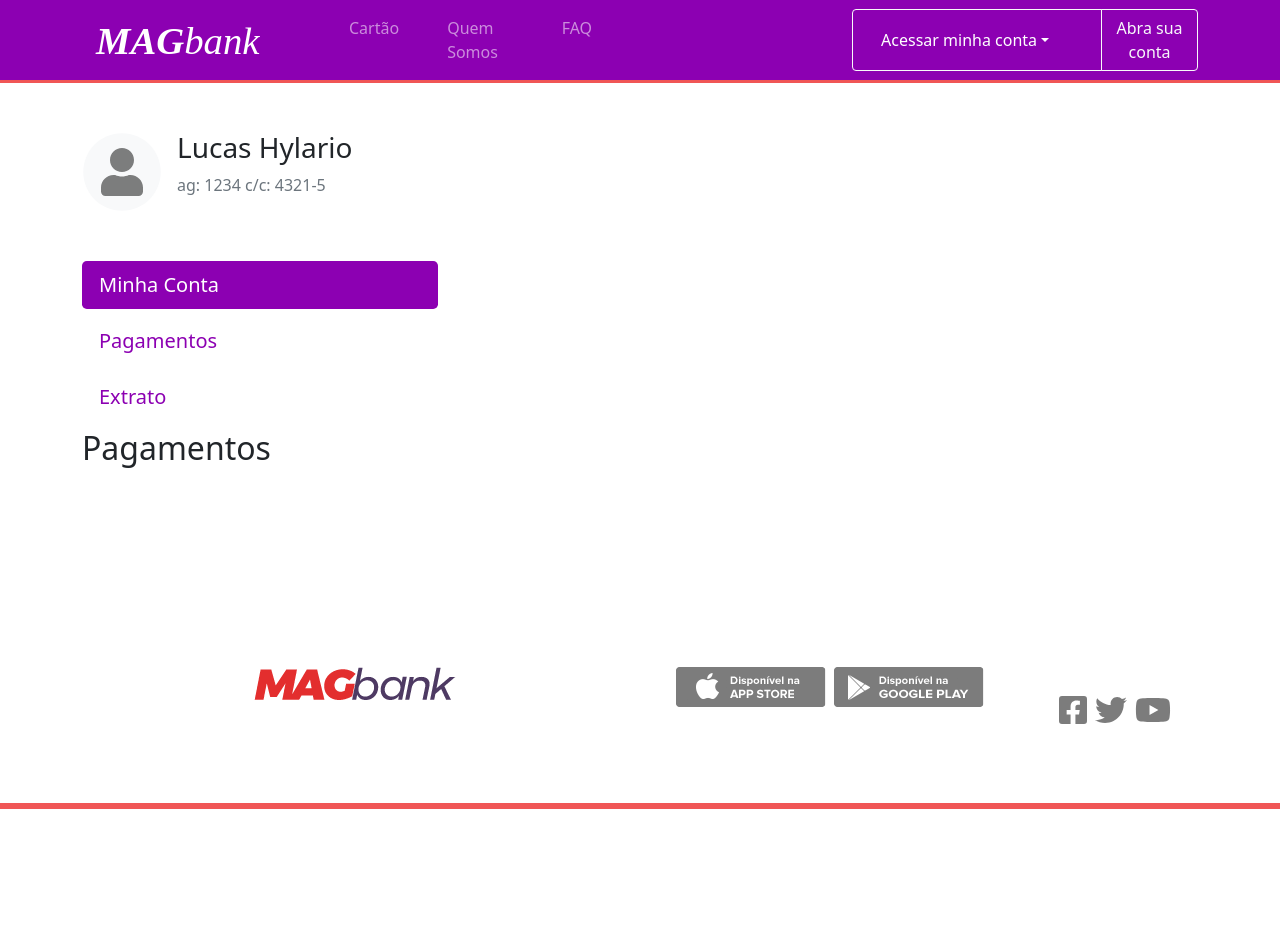
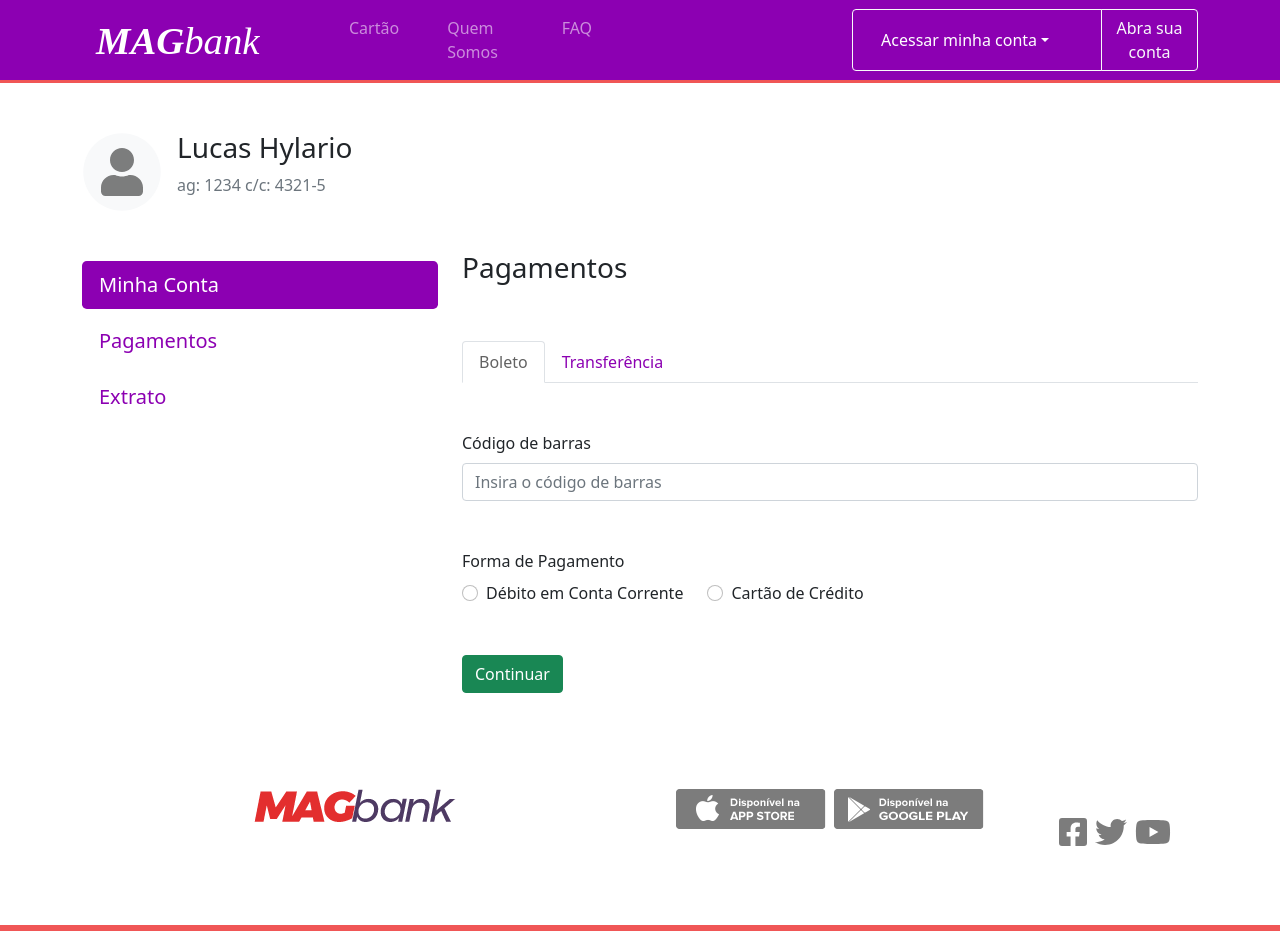
Before and after one commit to Lucashylario/magbank21, a React (Create React App) app: page /dashboard/payments in a window 1280 px wide. Before the commit the page ends 809 px from the top, so only its background shows below. Built offline with nearby package versions, Linux system fonts and the light colour scheme.

Commit message:
section payments added

```diff
--- /dev/null
+++ b/src/components/AccountPayments.js
@@ -0,0 +1,33 @@
+import React from "react";
+import { Col, Button, Tabs, Tab, Form } from "react-bootstrap";
+
+const AccountPayments = () => (
+    <>
+            <Col xs={12} lg={8} className='mt-lg-5 pt-lg-5'>
+                <h3 className='mt-4'>Pagamentos</h3>
+                <Tabs className='mt-5 pt-lg-2' defaultActiveKey='boleto'>
+                    <Tab eventKey='boleto' title='Boleto'>
+                        <Form>
+                            <Form.Group controlId='formBarCode' className='my-5'>
+                                <Form.Label>Código de barras</Form.Label>
+                                <Form.Control type='number' placeholder='Insira o código de barras' />
+                            </Form.Group>
+                            <Form.Group controlId='fromPaymentType' className='mb-5'>
+                                <Form.Label>Forma de Pagamento</Form.Label>
+                                <div className='d-flex'>
+                                    <Form.Check type='radio' id='debit' label='Débito em Conta Corrente' name='paymentType' />
+                                    <Form.Check type='radio' id='credit' label='Cartão de Crédito' className='ms-4' name='paymentType' />
+                                </div>
+                            </Form.Group>
+                            <Button variant='success'>Continuar</Button>
+                        </Form>
+                    </Tab>
+                    <Tab eventKey='transfer' title='Transferência'>
+
+                    </Tab>
+                </Tabs>
+            </Col>
+    </>
+);
+
+export default AccountPayments;
--- a/src/views/Dashboard.js
+++ b/src/views/Dashboard.js
@@ -5,6 +5,7 @@ import { FontAwesomeIcon } from "@fortawesome/react-fontawesome";
 import { faCircle, faUser } from "@fortawesome/free-solid-svg-icons";
 
 import AccountBalance from "../components/AccountBalance";
+import AccountPayments from "../components/AccountPayments";
 
 import './Dashboard.scss';
 import { Link } from "react-router-dom";
@@ -63,7 +64,7 @@ const Dashboard = ({ className = false}) => {
                     <h2>Extrato</h2>
                 </Route>
                 <Route path='/dashboard/payments'>
-                    <h2>Pagamentos</h2>
+                    <AccountPayments />
                 </Route>
                 <Route path='/dashboard'>
                     <AccountBalance data={data} />
```
